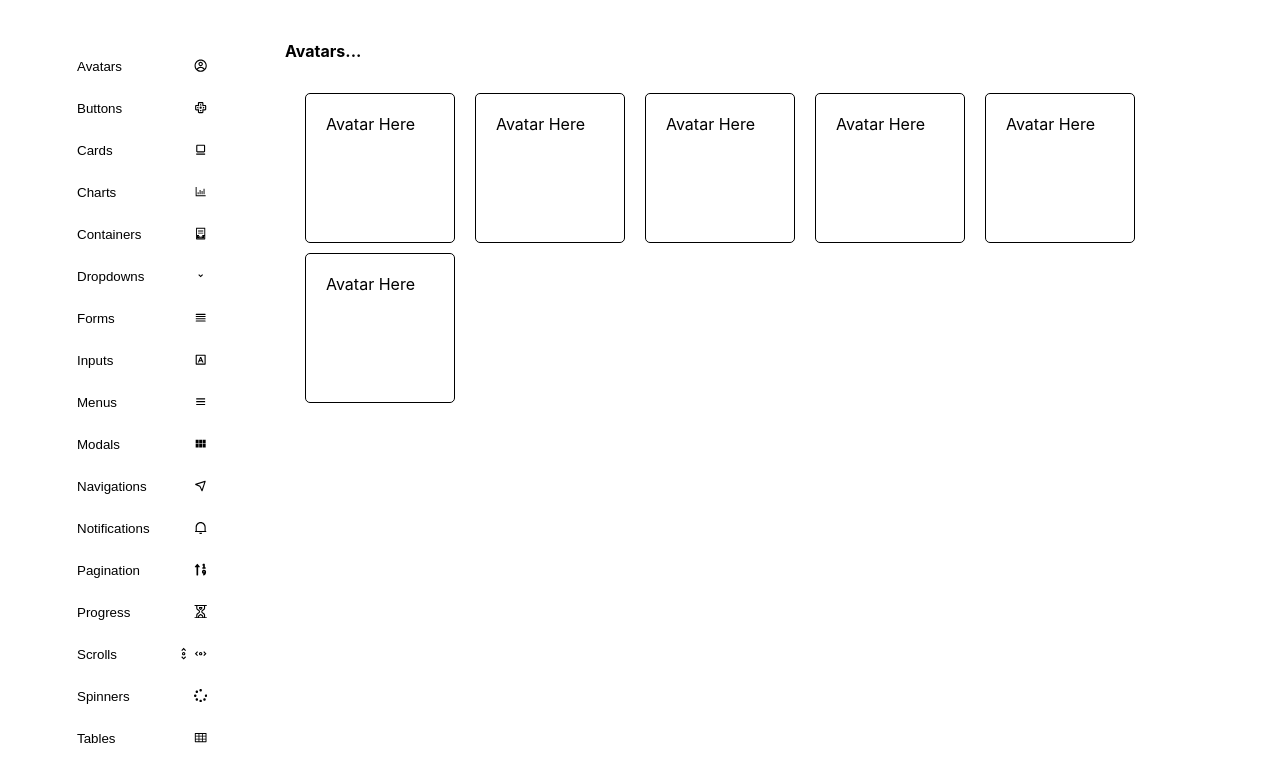
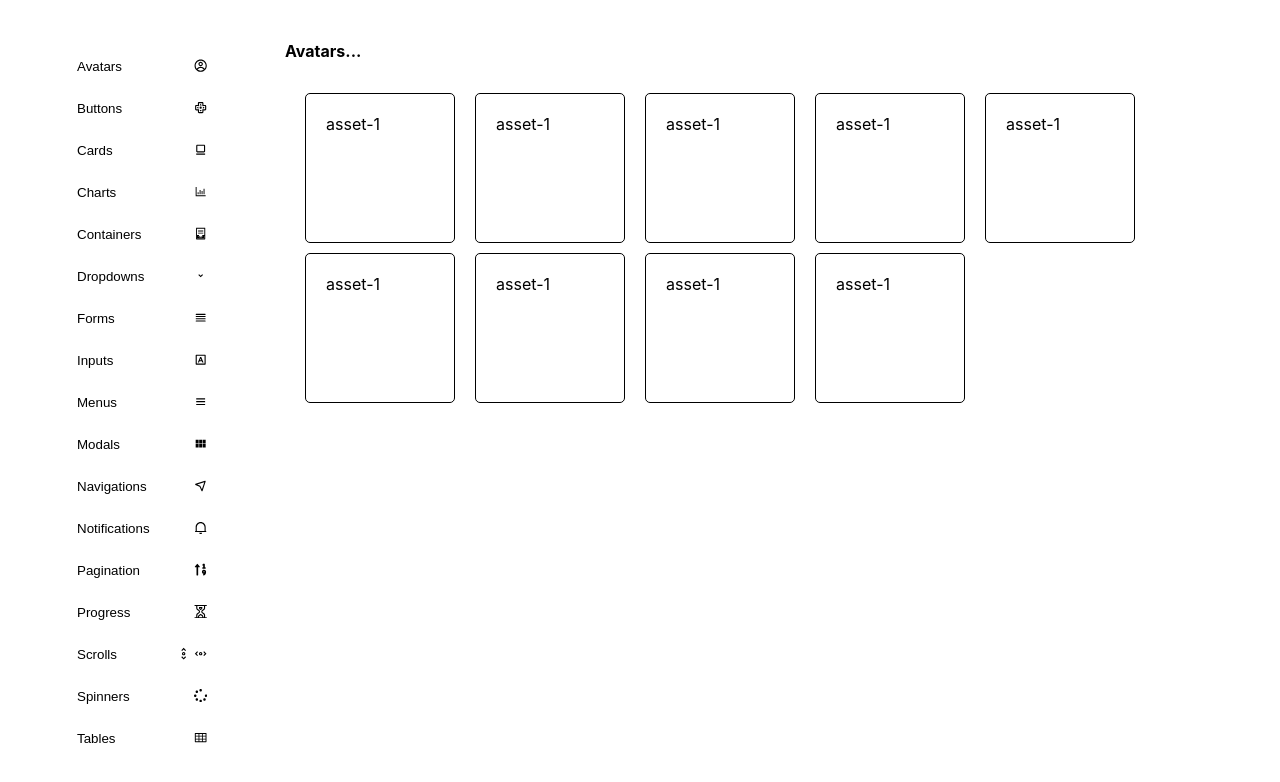
Before and after one commit to jayCde/ui-kit, a React (Create React App) app in the folder ui-kit/: page /kit in a window 1280 px wide. Shown: the top 782 px of the page. Built offline with nearby package versions, Linux system fonts and the light colour scheme.

Commit message:
Map assets data from assets data imports

```diff
--- a/ui-kit/src/components/items/avatars/Avatars.jsx
+++ b/ui-kit/src/components/items/avatars/Avatars.jsx
@@ -7,37 +7,13 @@ function AvatarsComponent() {
         <div className="avatarContainer">
             <h4 className="avatarHeading">Avatars...</h4>
             <div className="avatarItems">
-                <div className="avatarItem">
-                    <div className="item">
-                        Avatar Here
+                {avatarAssets.map((avatar)=>
+                    <div className="avatarItem" key={avatar.id}>
+                        <div className="item">
+                            {avatar.name}
+                        </div>
                     </div>
-                </div>
-                <div className="avatarItem">
-                    <div className="item">
-                        Avatar Here
-                    </div>
-                </div>
-                <div className="avatarItem">
-                    <div className="item">
-                        Avatar Here
-                    </div>
-                </div>
-                <div className="avatarItem">
-                    <div className="item">
-                        Avatar Here
-                    </div>
-                </div>
-                <div className="avatarItem">
-                    <div className="item">
-                        Avatar Here
-                    </div>
-                </div>
-                <div className="avatarItem">
-                    <div className="item">
-                        Avatar Here
-                    </div>
-                </div>
-
+                )}
             </div>
         </div>
     )
```
